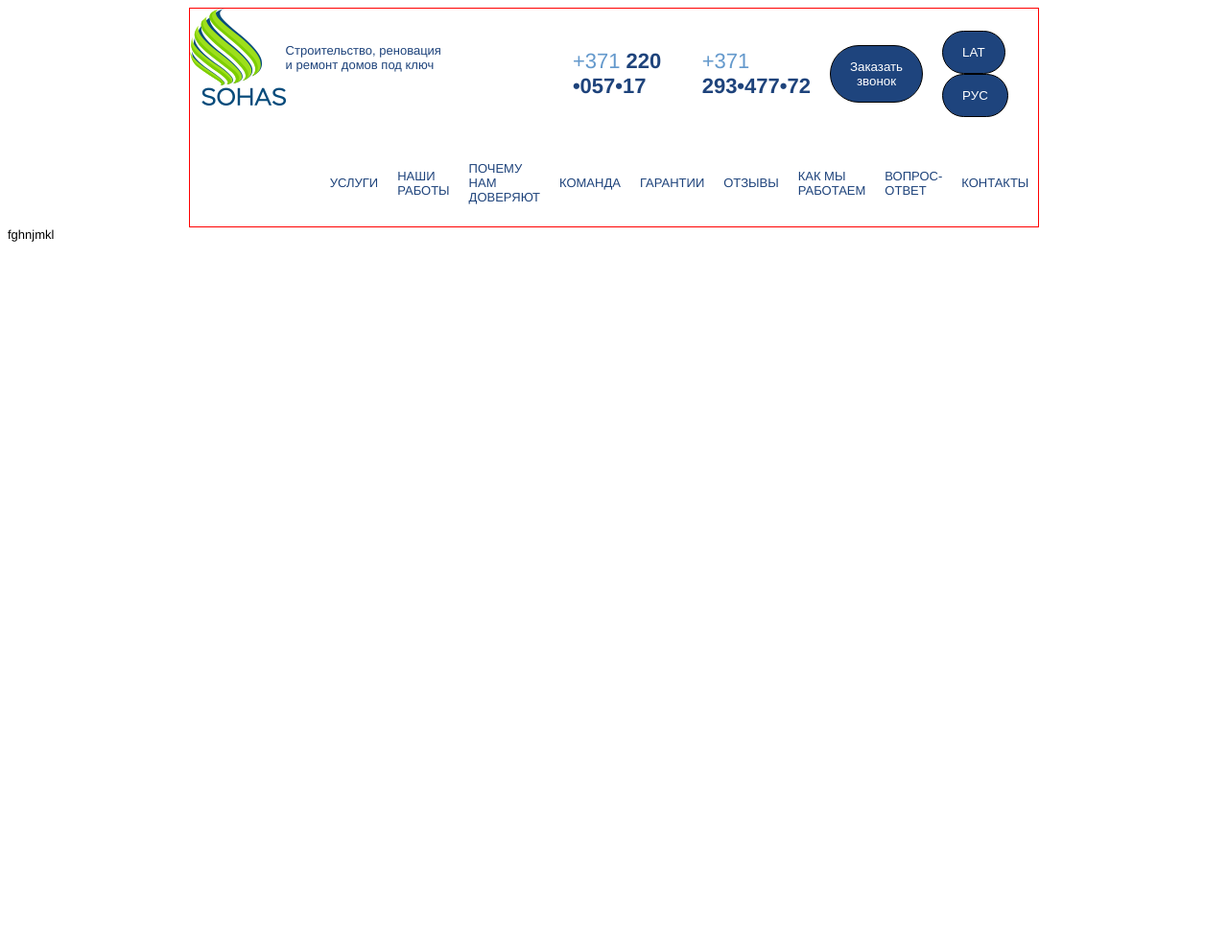
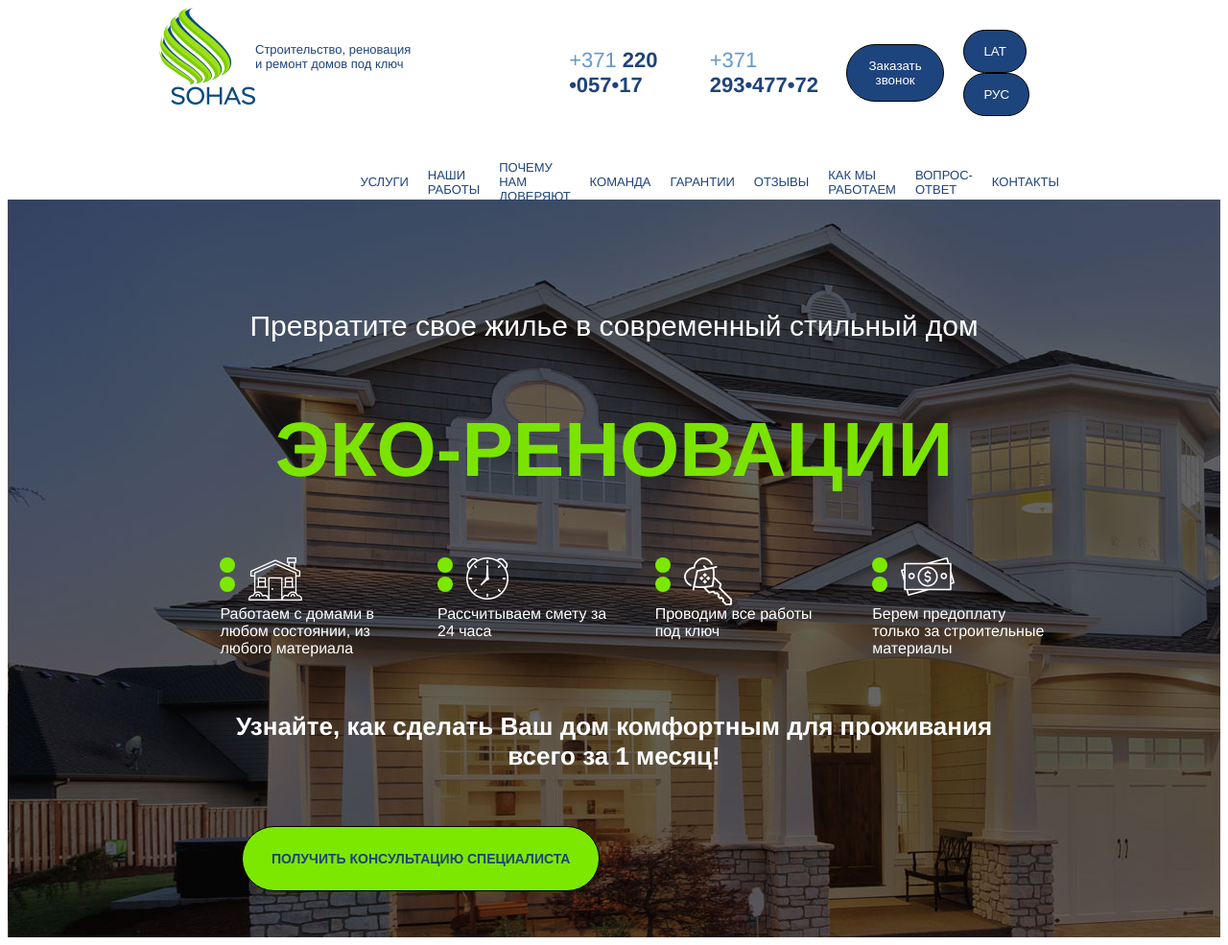
Before and after one commit to DmytroRoik/Sohas, a website: page app/index.html in a window 1280 px wide. Shown: the whole page at 96% size. Before the commit the page ends 800 px from the top, so only its background shows below. Drawn offline with Linux system fonts and the light colour scheme.

Commit message:
written and styled mainSection

```diff
--- a/app/index.html
+++ b/app/index.html
@@ -39,8 +39,22 @@
 		</div>
 
 	</header>
-	<section>
-		fghnjmkl
+	<section id="mainSection">
+		<div class="container">
+			<p class="main-topText">Превратите свое жилье в современный стильный дом</p>
+			<h1 class="main-middleText">ЭКО-РЕНОВАЦИИ</h1>
+			<ul class="main-list">
+				<li>Работаем с домами в любом состоянии,
+				из любого материала</li>
+				<li>Рассчитываем смету за 24 часа</li>
+				<li>Проводим все работы под ключ
+				</li>
+				<li>Берем предоплату только
+				за строительные материалы</li>
+			</ul>
+			<strong class="main-bottom">Узнайте, как сделать Ваш дом комфортным для проживания всего за 1 месяц!</strong>
+			<button class="btn btn-pulse" id="getConsult">ПОЛУЧИТЬ КОНСУЛЬТАЦИЮ СПЕЦИАЛИСТА</button>
+		</div>
 	</section>
 
 </body>
--- a/app/sass/main.scss
+++ b/app/sass/main.scss
@@ -1,7 +1,9 @@
 $mainColor: #1E437B;
+@keyframes pulse {to {box-shadow: 0 0 0 45px rgba(232, 76, 61, 0);}}
+
 body{
-font-size: 13px;
-font-family: 'Helvetica', sans-serif;
+	font-size: 13px;
+	font-family: 'Helvetica', sans-serif;
 }
 ul{
 	list-style: none;
@@ -15,12 +17,12 @@ header{
 	display: flex;
 	justify-content: flex-end;
 	align-items: start;
+	max-height: 200px;
+	margin-bottom: 0;
 }
 .container{
 	margin: 0 auto;
-	width:70%;
-	border:1px solid red;
-}
+	width:75%;}
 .header{
 	&-logo{
 		position: absolute;
@@ -47,7 +49,7 @@ header{
 		nav ul {
 			width: auto;
 			justify-content: space-around;
-			 }
+		}
 		ul li, nav ul li{
 			float: left;
 			padding: 10px;
@@ -74,4 +76,92 @@ header{
 		background-color: transparent;
 		color: $mainColor;
 	}
+	&-pulse{
+		background-color: #7CE800;
+		padding: 25px 30px ;
+		color: $mainColor;
+		font-weight: bold;
+		font-size: 14px;
+		box-shadow: 0 0 0 0 #7CE800;
+		animation: pulse 1.25s infinite cubic-bezier(0.66, 0, 0, 1);
+		&:hover{
+			color:#7CE800;
+			border:1px solid #7CE800;
+		}
+	}
 }
+/*Second section*/
+#mainSection{
+	border:1px solid transparent;
+	background-image: url('../img/secondSectionBack.jpg');
+	background-size:auto;
+	background-position-y: -130px;
+	max-height: 840px;
+}
+.main{
+	&-topText{
+		margin: 12% 0 6%;
+		font-family: 'Gotham Pro', sans-serif;
+		font-size: 30px;
+		text-align: center;
+		color: white;
+	}
+	&-middleText{
+		font-weight: 1000;
+		font-size: 80px;
+		font-stretch: expanded;
+		text-align: center;
+		color: #7AE400;
+	}
+	&-list{
+		color: white;
+		display: flex;
+		flex-direction: row;
+		justify-content: space-around;
+		li{
+			position: relative;
+			max-width: 20%;
+			font-size: 16px;
+			padding-top: 50px;
+			background-position:30px 0 ;
+			background-repeat: no-repeat;
+			&:nth-child(1){
+				background-image: url(../img/ico-main-1.png);
+			}
+			&:nth-child(2){
+				background-image: url(../img/ico-main-2.png);
+			}
+			&:nth-child(3){
+				background-image: url(../img/ico-main-3.png);
+			}
+			&:nth-child(4){
+				background-image: url(../img/ico-main-4.png);
+			}
+		}
+
+		li:before,li:after{
+			content: '';
+			position: absolute;
+			display: inline-block;
+			top:0;
+			width: 16px;
+			height: 16px;
+			background-color: #7CE800;
+			border-radius: 50%;
+		}
+		li:after{
+			top:20px;
+			left:0;
+		}
+	}
+	&-bottom {
+		display: block;
+		font-size: 26px;
+		text-align: center;
+		color: white;
+		margin: 6%;
+	}
+}
+#getConsult{
+	margin: 0 9% 5%;
+}
```
Also changed, not shown: app/css/main.css, app/img/ico-main-1.png (added), app/img/ico-main-2.png (added), app/img/ico-main-3.png (added), app/img/ico-main-4.png (added), app/img/secondSectionBack.jpg (added). Lines whose indentation alone changed are shown as unchanged.
